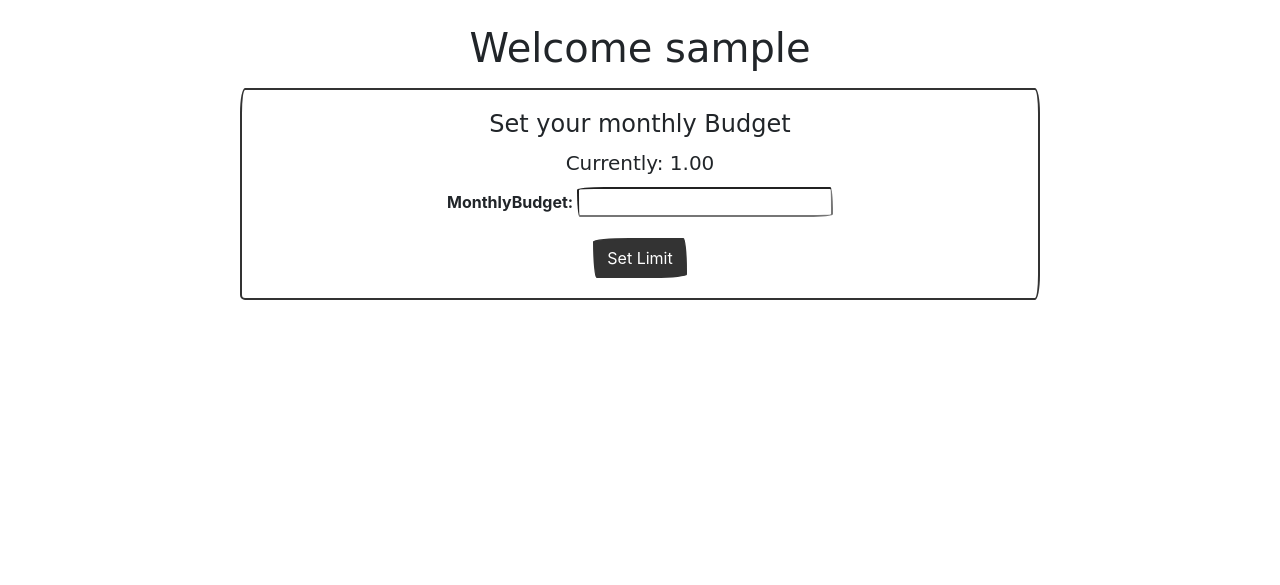
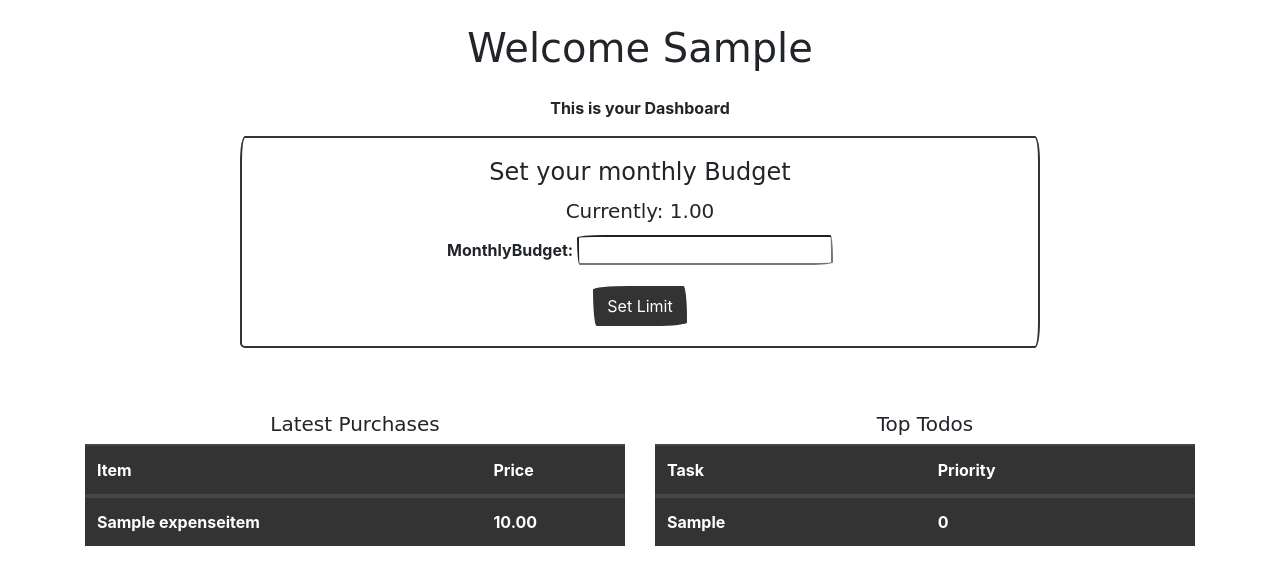
Before and after one commit to MeRichard123/LifeExpenses, a Django app: page /home/ in a window 1280 px wide. Shown: the part 64-649 px from the top of the page. Run offline with Django 3.2, Linux system fonts and the light colour scheme; a user stored in the database is signed in; tables that the repository leaves empty hold one stand-in row (values such as "Sample post"); some libraries are stand-ins or nearby versions; some web fonts are replaced.

Commit message:
Dashboard Complete

```diff
--- a/ExpenseTracker/expense/templates/dashboard.html
+++ b/ExpenseTracker/expense/templates/dashboard.html
@@ -7,7 +7,8 @@
 <!-- -->
 {% block content %}
 <div class="container">
-  <h1 class="text-center mt-4">Welcome {{user.username}}</h1>
+  <h1 class="text-center mt-4">Welcome {{user.username|capfirst}}</h1>
+  <p class="text-center mt-4">This is your Dashboard</p>
 
   <div class="card border-primary m-3 ml-auto mr-auto" style="max-width: 50rem">
     <div class="card-body">
@@ -23,6 +24,58 @@
       </div>
     </div>
   </div>
+  <div class="row">
+    <div class="col mt-5">
+      <h5 class="text-center">Latest Purchases</h5>
+      <table class="table table-dark">
+        <thead>
+          <th>Item</th>
+          <th>Price</th>
+        </thead>
+        <tbody>
+          {% for expense in latestExpenses %}
+          <!-- -->
+          {% if expense.userProfile.user == user%}
+          <tr>
+            <td>{{expense.name}}</td>
+            <td>{{expense.price}}</td>
+          </tr>
+
+          {% endif %}
+          <!-- -->
+          {% endfor %}
+        </tbody>
+      </table>
+    </div>
+    <div class="col mt-5">
+      <h5 class="text-center">Top Todos</h5>
+      <table class="table table-dark">
+        <thead>
+          <th>Task</th>
+          <th>Priority</th>
+        </thead>
+        <tbody>
+          {% for todo in latestTodos %}
+          <!-- -->
+          {% if todo.status == "0" %}
+          <!-- -->
+          {% if todo.user == user %}
+          <tr>
+            <td>{{todo.task}}</td>
+            <td>{{todo.priority}}</td>
+          </tr>
+
+          {% endif %}
+          <!-- -->
+
+          {% endif %}
+          <!-- -->
+
+          {% endfor %}
+        </tbody>
+      </table>
+    </div>
+  </div>
 </div>
 
 {% endblock content %}
--- a/ExpenseTracker/expense/views.py
+++ b/ExpenseTracker/expense/views.py
@@ -2,6 +2,7 @@ from django.shortcuts import render, redirect
 from django.http import HttpResponse
 from django.contrib.auth.decorators import login_required
 from .models import ExpenseItem, ExpenseProfile
+from todo.models import Todo
 from .forms import CreateExpense, AddBudget
 from django.contrib import messages
 
@@ -10,14 +11,21 @@ from django.contrib import messages
 
 @login_required(login_url="login")
 def home(req):
+    # Form for setting a budget limit
     budgetForm = AddBudget()
     user = req.user
+    # Grab the current budget limit
     budgetProfile = ExpenseProfile.objects.filter(user=user).first()
     budget = budgetProfile.monthlyBudget
+    # Get current updates
+    LatestExpenses = ExpenseItem.objects.all()[:3]
+    LatestTodos = Todo.objects.all().order_by("-priority")
     context = {
         'user': req.user,
         'form': budgetForm,
-        'budget': budget
+        'budget': budget,
+        'latestExpenses': LatestExpenses,
+        'latestTodos': LatestTodos,
     }
     return render(req, "dashboard.html", context)
 
```
Also changed, not shown: Todos.md (+12 -14 lines).
